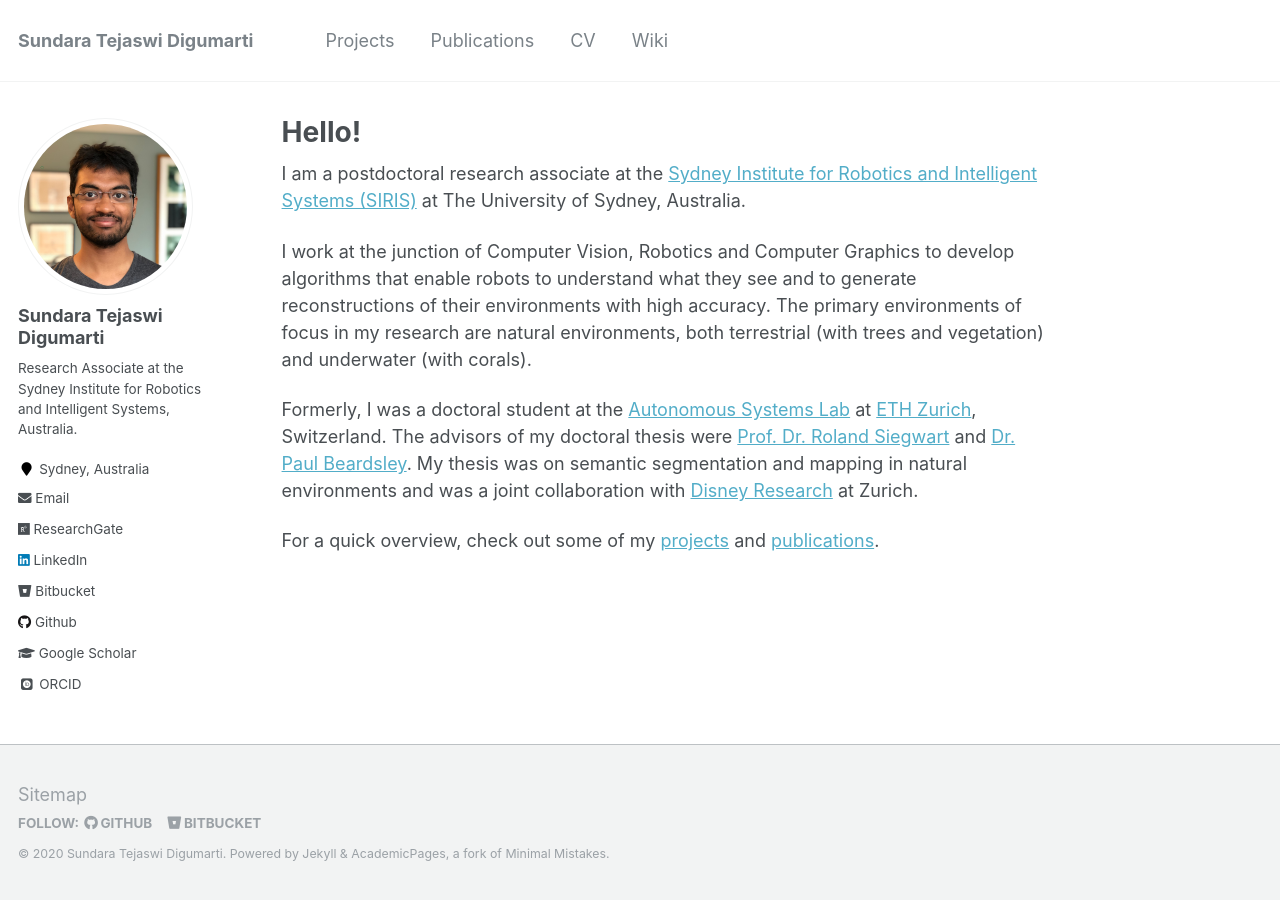
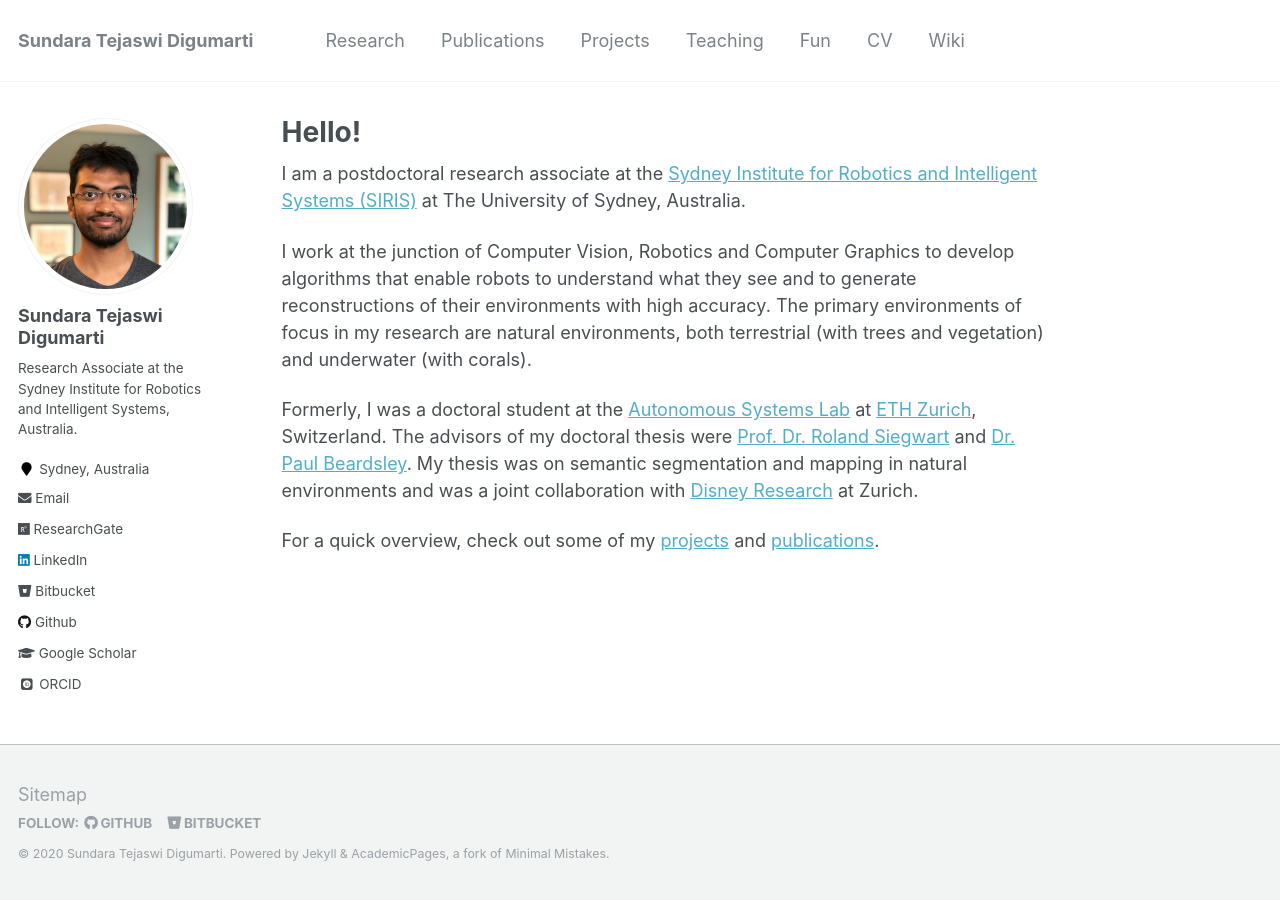
Before and after one commit to tejaswid/tejaswid.github.io, a Jekyll site: the page built from _pages/about.md, in a window 1280 px wide. Built offline with Jekyll 4.4.1, drawn with Linux system fonts in a browser that asks for light colours; some web fonts are replaced.

Commit message:
Added new tabs for navigation

```diff
--- a/_data/navigation.yml
+++ b/_data/navigation.yml
@@ -1,10 +1,19 @@
 # main links links
 main:
+  - title: "Research"
+    url: /research/
+
+  - title: "Publications"
+    url: /publications/
+
   - title: "Projects"
     url: /projects/
 
-  - title: "Publications"
-    url: /publications/
+  - title: "Teaching"
+    url: /teaching/
+
+  - title: "Fun"
+    url: /fun/
 
   - title: "CV"
     url: /cv/
```
